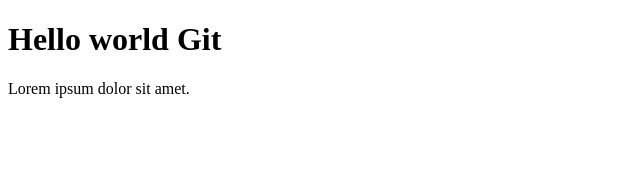
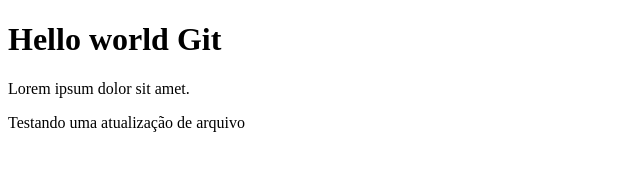
Before and after one commit to diesantana/curso_git_1, a plain HTML site: page index.html in a window 1280 px wide. Shown: the whole page, without its empty margins (0-640 px from the left). Drawn offline with Linux system fonts and the light colour scheme.

Commit message:
Update index.html

```diff
--- a/index.html
+++ b/index.html
@@ -8,5 +8,6 @@
 <body>
     <h1>Hello world Git</h1>
     <p>Lorem ipsum dolor sit amet.</p>
+    <p>Testando uma atualização de arquivo</p>
 </body>
 </html>
```
